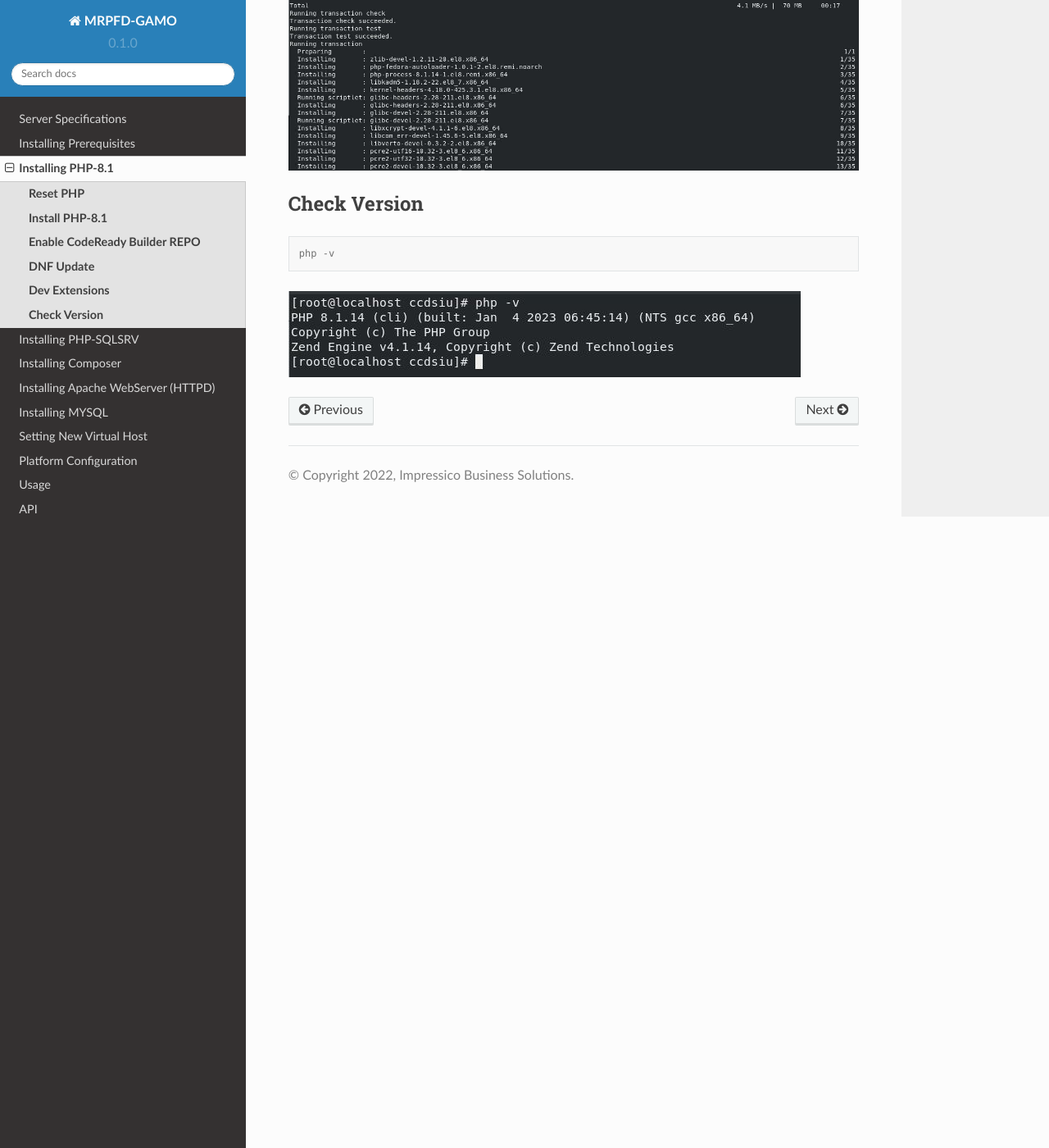
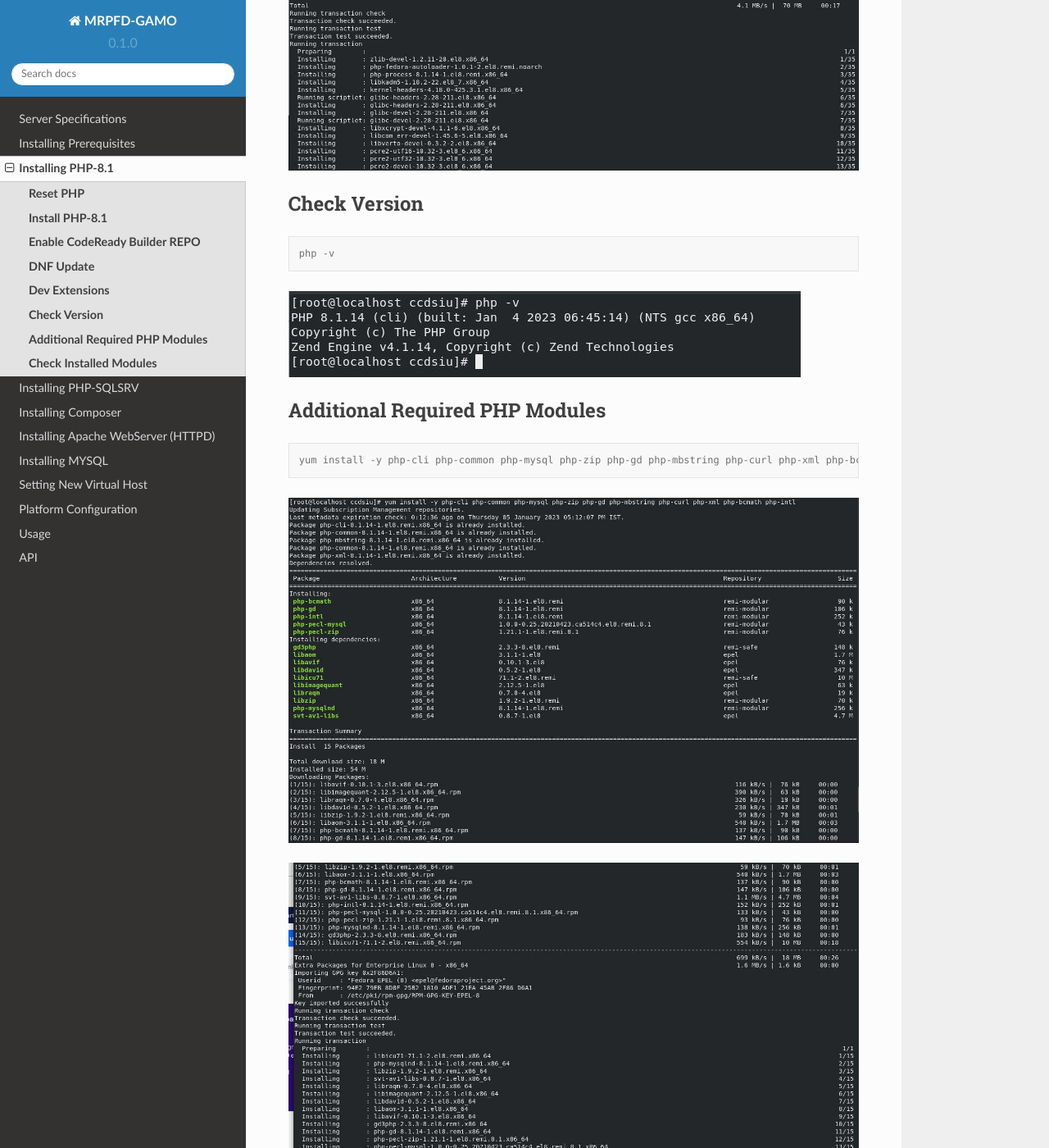
Before and after one commit to madhu-ibs/mrpfd-gamo-documentation, a Sphinx documentation site: the page built from docs/source/php.rst, in a window 1280 px wide and 1400 px high, scrolled down 3384 px. Shown: the whole window at 82% size. Built offline with Sphinx 7.4.7 and the Read the Docs theme 2.0.0, drawn with Linux system fonts in a browser that asks for light colours; some of the changed text lies outside the part shown.

Commit message:
Update php.rst

```diff
--- a/docs/source/php.rst
+++ b/docs/source/php.rst
@@ -46,3 +46,21 @@
 
   php -v
 .. image:: images/php-v.JPG
+
+**Additional Required PHP Modules**
+--------
+.. code-block:: console
+
+    yum install -y php-cli php-common php-mysql php-zip php-gd php-mbstring php-curl php-xml php-bcmath php-intl php-dom php-simplexml
+
+.. image:: images/php-extensions-1.JPG
+.. image:: images/php-extensions-2.JPG
+
+
+**Check Installed Modules**
+---------------------
+Check the modules installed,it should have sqlsrv and all other extensions listed as below
+.. code-block:: console
+
+  php -m
+.. image:: images/php-m.JPG
```
